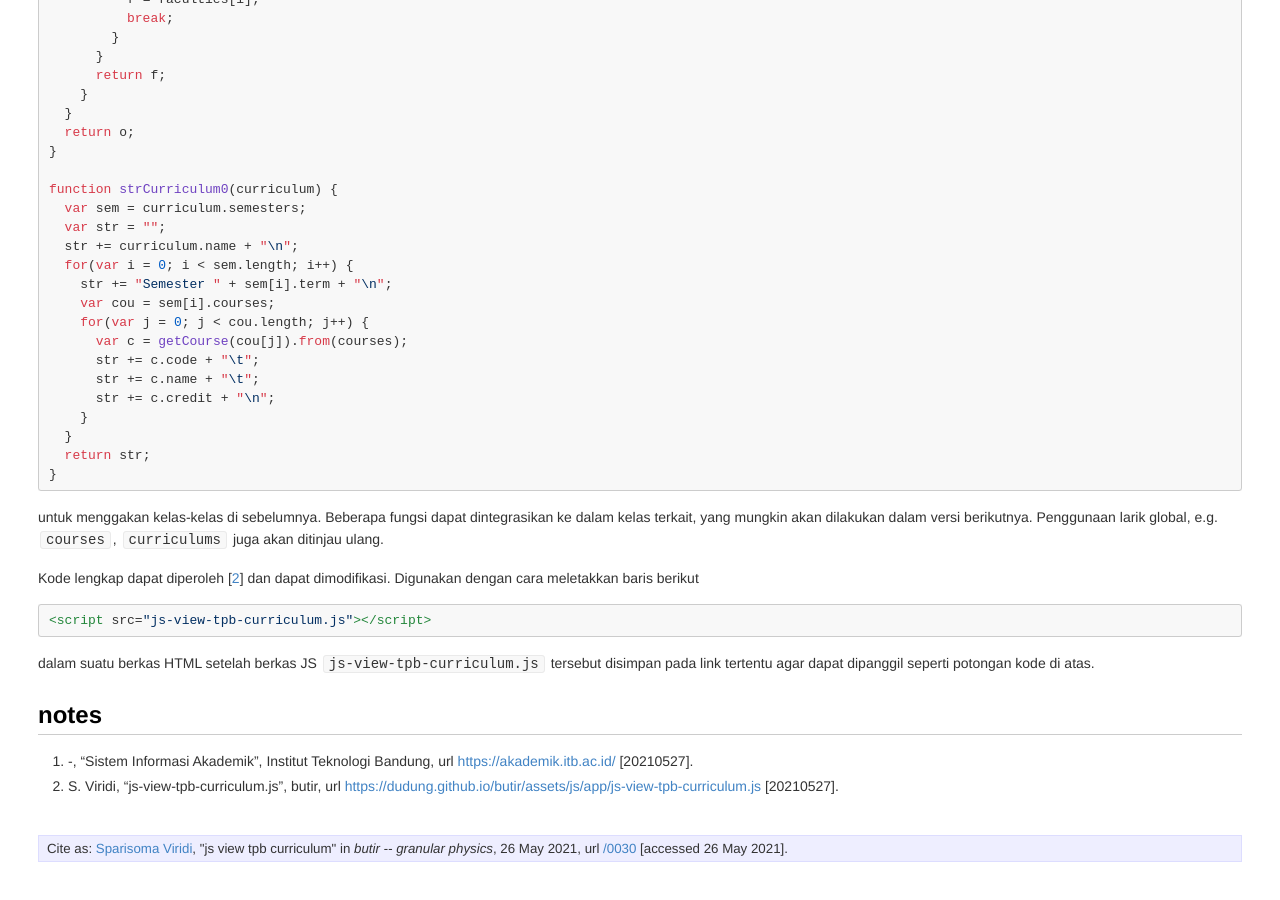
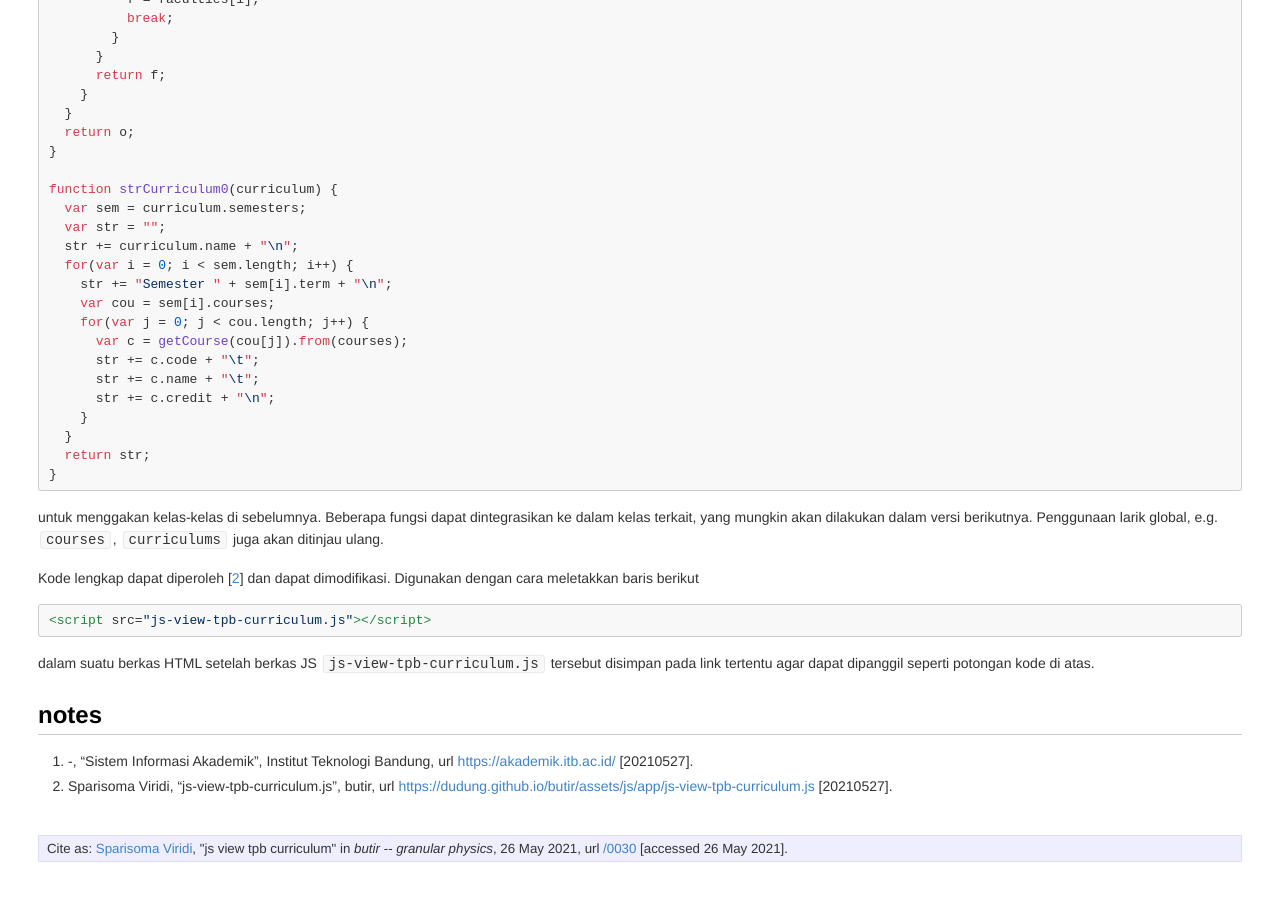
Before and after one commit to dudung/butir, a Jekyll site: the page built from _posts/0/03/2021-05-25-js-view-tpb-curriculum.md, in a window 1280 px wide and 900 px high, scrolled down 2368 px. Built offline with Jekyll 4.4.1, drawn with Linux system fonts in a browser that asks for light colours.

Commit message:
first name full

```diff
--- a/_posts/0/03/2021-05-25-js-view-tpb-curriculum.md
+++ b/_posts/0/03/2021-05-25-js-view-tpb-curriculum.md
@@ -181,4 +181,4 @@
 
 ## notes
 1. <a name="r01"></a>-, "Sistem Informasi Akademik", Institut Teknologi Bandung, url <https://akademik.itb.ac.id/> [20210527].
-2. <a name="r01"></a>S. Viridi, "js-view-tpb-curriculum.js", butir, url <https://dudung.github.io/butir/assets/js/app/js-view-tpb-curriculum.js> [20210527].
+2. <a name="r01"></a>Sparisoma Viridi, "js-view-tpb-curriculum.js", butir, url <https://dudung.github.io/butir/assets/js/app/js-view-tpb-curriculum.js> [20210527].
```
